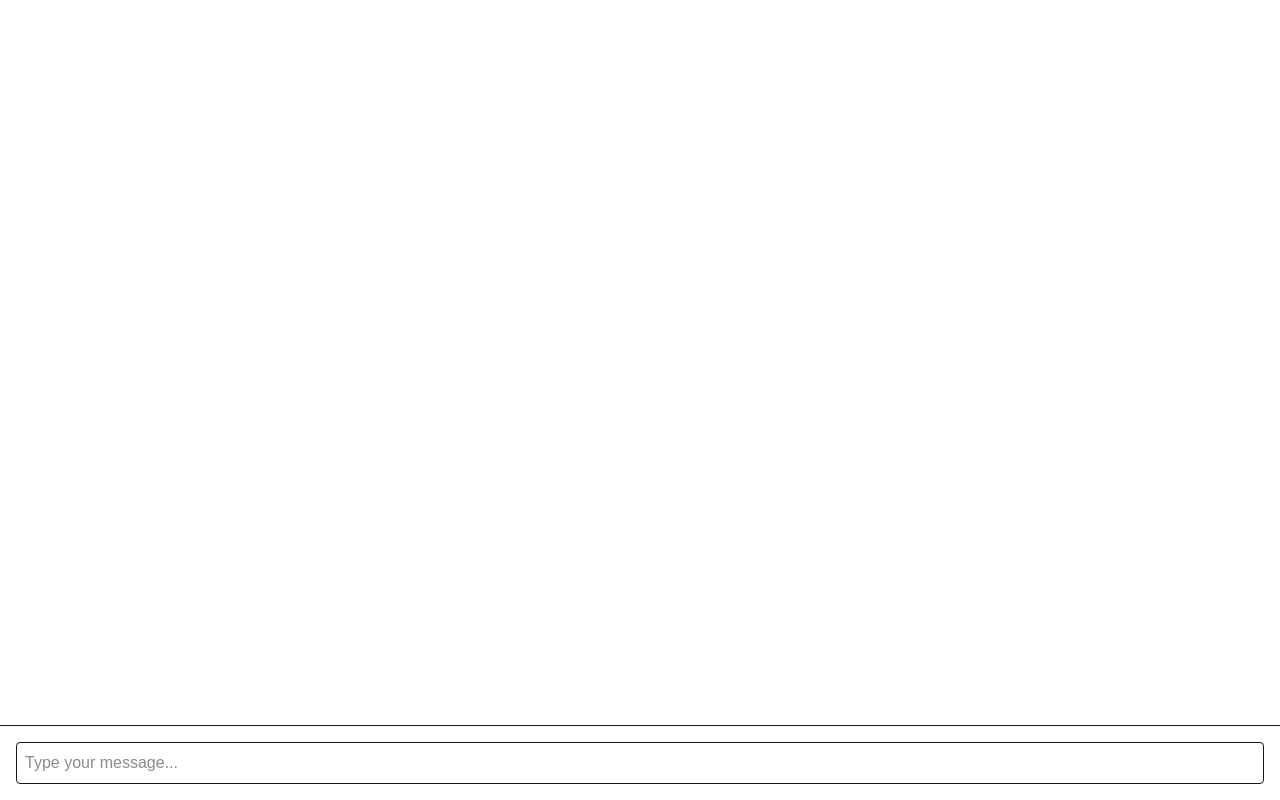
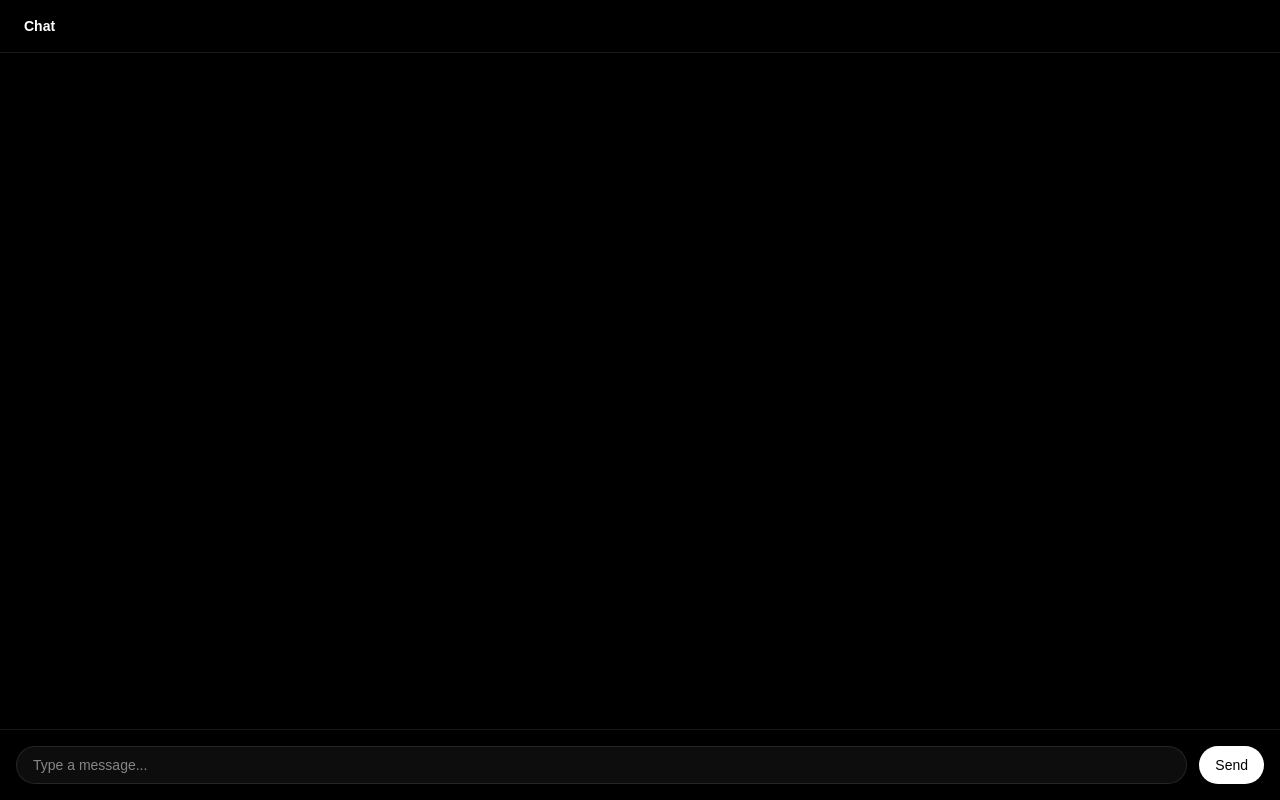
Before and after one commit to Edarth002/Chatty-UI, a Next.js app: page /chat in a window 1280 px wide. Built offline with nearby package versions, Linux system fonts and the light colour scheme.

Commit message:
Completed demo chat interface

```diff
--- a/app/chat/page.tsx
+++ b/app/chat/page.tsx
@@ -1,17 +1,147 @@
+'use client';
 
-export default function ChatPage() {
-    return (
-        <div className="flex flex-col h-screen">
-            <div className="flex-1 overflow-y-auto p-4">
-                {/* Chat messages will go here */}
+import { useState, useEffect, useRef } from 'react';
+
+interface Message {
+  role: 'user' | 'assistant';
+  content: string;
+}
+
+export default function ChatInterface() {
+  const [messages, setMessages] = useState<Message[]>([]);
+  const [input, setInput] = useState('');
+  const [loading, setLoading] = useState(false);
+  const [streamingText, setStreamingText] = useState('');
+
+  const bottomRef = useRef<HTMLDivElement | null>(null);
+
+  useEffect(() => {
+    bottomRef.current?.scrollIntoView({ behavior: 'smooth' });
+  }, [messages, streamingText]);
+
+  const simulateStream = async (text: string) => {
+    setStreamingText('');
+    setLoading(true);
+
+    for (let i = 0; i < text.length; i++) {
+      await new Promise((r) => setTimeout(r, 20));
+      setStreamingText((prev) => prev + text[i]);
+    }
+
+    setMessages((prev) => [
+      ...prev,
+      { role: 'assistant', content: text },
+    ]);
+
+    setStreamingText('');
+    setLoading(false);
+  };
+
+  const handleSend = async () => {
+    if (!input.trim()) return;
+
+    const userMessage = input;
+
+    setMessages((prev) => [
+      ...prev,
+      { role: 'user', content: userMessage },
+    ]);
+
+    setInput('');
+
+    // simulate API response
+    const fakeResponse =
+      'This is a streamed AI response. It renders token by token just like a real LLM would.';
+
+    simulateStream(fakeResponse);
+  };
+
+  return (
+    <div className="h-screen bg-black text-white flex flex-col">
+      {/* Header */}
+      <div className="border-b border-white/10 px-6 py-4 flex items-center justify-between">
+        <h1 className="text-sm font-semibold">Chat</h1>
+        {loading && (
+          <span className="text-xs text-white/40 animate-pulse">
+            Thinking...
+          </span>
+        )}
+      </div>
+
+      {/* Messages */}
+      <div className="flex-1 overflow-y-auto px-6 py-6 space-y-4">
+        {messages.map((msg, i) => (
+          <div
+            key={i}
+            className={`flex ${
+              msg.role === 'user' ? 'justify-end' : 'justify-start'
+            }`}
+          >
+            <div
+              className={`max-w-[70%] px-4 py-3 rounded-2xl text-sm leading-relaxed ${
+                msg.role === 'user'
+                  ? 'bg-white text-black'
+                  : 'bg-white/10 border border-white/10'
+              }`}
+            >
+              {msg.content}
             </div>
-            <div className="p-4 border-t">
-                <input
-                    type="text"
-                    placeholder="Type your message..."
-                    className="w-full p-2 border rounded"
+          </div>
+        ))}
+
+        {/* Streaming bubble */}
+        {loading && streamingText && (
+          <div className="flex justify-start">
+            <div className="max-w-[70%] px-4 py-3 rounded-2xl text-sm leading-relaxed bg-white/10 border border-white/10">
+              {streamingText}
+              <span className="inline-block w-1 h-4 ml-1 bg-white animate-pulse" />
+            </div>
+          </div>
+        )}
+
+        {/* Typing dots */}
+        {loading && !streamingText && (
+          <div className="flex justify-start">
+            <div className="px-4 py-3 rounded-2xl bg-white/10 border border-white/10 flex gap-1">
+              {[0, 0.2, 0.4].map((d, i) => (
+                <span
+                  key={i}
+                  className="w-2 h-2 rounded-full bg-white/40"
+                  style={{
+                    animation: `bounce 1.2s infinite ${d}s`,
+                  }}
                 />
+              ))}
             </div>
-        </div>
-    );
+          </div>
+        )}
+
+        <div ref={bottomRef} />
+      </div>
+
+      {/* Input */}
+      <div className="border-t border-white/10 p-4 flex gap-3">
+        <input
+          value={input}
+          onChange={(e) => setInput(e.target.value)}
+          placeholder="Type a message..."
+          className="flex-1 bg-white/5 border border-white/10 rounded-full px-4 py-2 text-sm outline-none"
+          onKeyDown={(e) => e.key === 'Enter' && handleSend()}
+        />
+        <button
+          onClick={handleSend}
+          className="bg-white text-black px-4 py-2 rounded-full text-sm font-medium"
+        >
+          Send
+        </button>
+      </div>
+
+      <style>{`
+        @keyframes bounce {
+          0%, 80%, 100% { transform: scale(0.6); opacity: 0.3; }
+          40% { transform: scale(1); opacity: 1; }
+        }
+      `}</style>
+    </div>
+  );
 }
```
